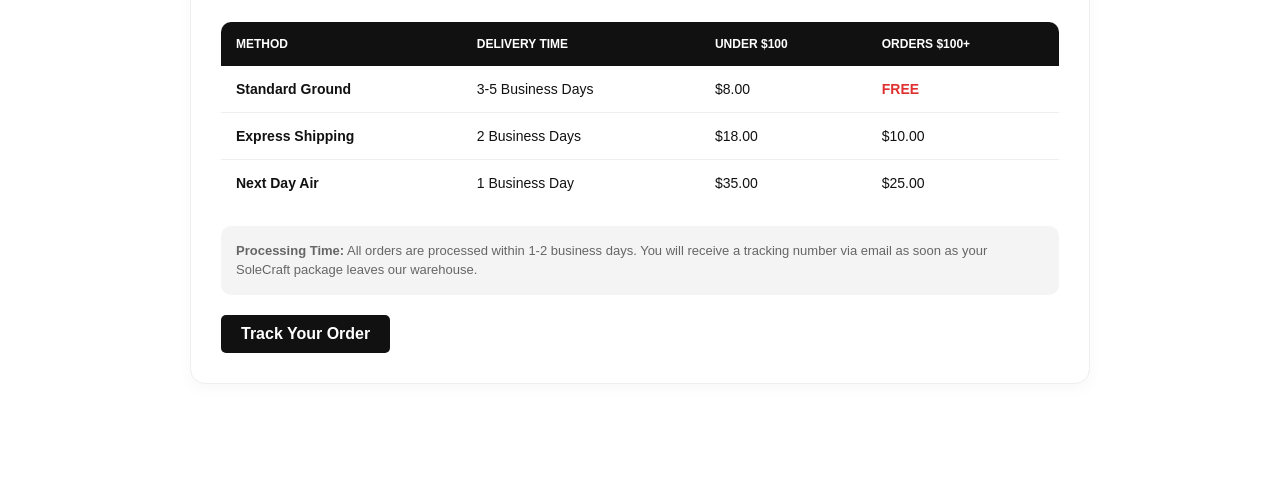
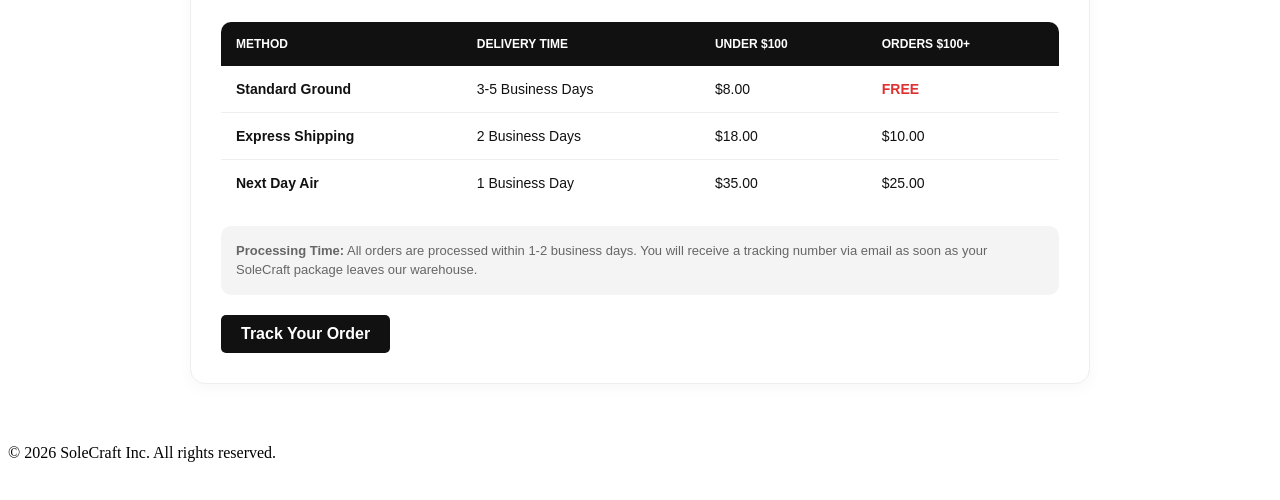
Before and after one commit to hammadnaeem172/ictsolecraft, a plain HTML site: page pages/table.html in a window 1280 px wide. Shown: the part 142-642 px from the top of the page. Drawn offline with Linux system fonts and the light colour scheme.

Commit message:
Update table.html

```diff
--- a/pages/table.html
+++ b/pages/table.html
@@ -51,6 +51,8 @@
             <a href="#" class="btn-track">Track Your Order</a>
         </div>
     </div>
-
+    <footer>
+        <div class="copy">&copy; 2026 SoleCraft Inc. All rights reserved.</div>
+    </footer>
 </body>
 </html>
```
